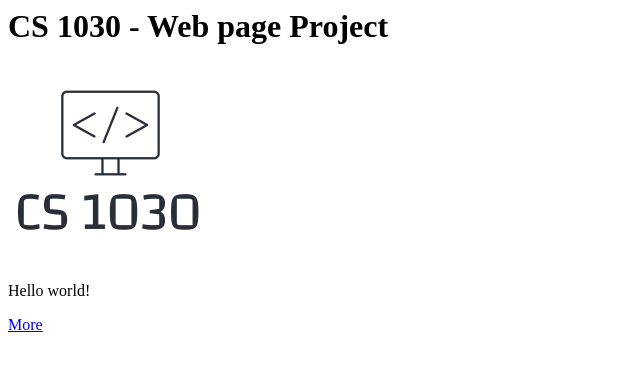
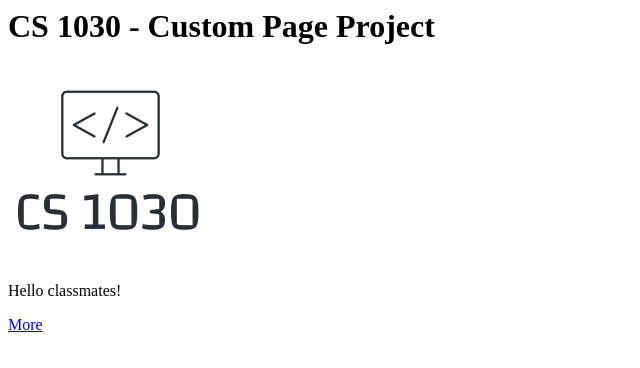
Before and after one commit to dnjugunaCS/In-Class-Project, a plain HTML site: page index.html in a window 1280 px wide. Shown: the whole page, without its empty margins (0-640 px from the left). Drawn offline with Linux system fonts and the light colour scheme.

Commit message:
Update index.html

```diff
--- a/index.html
+++ b/index.html
@@ -2,13 +2,13 @@
   <head>
     <title>CS 1030 Web Page Project</title>
     <!-- Replace the content in the following line with your name. -->
-    <meta name="author" content="REPLACE WITH YOUR NAME">
+    <meta name="author" content="Damian Nju">
   </head>
   <body>
     <!-- Replace the lines in this body with your content. -->
-    <h1>CS 1030 - Web page Project</h1>
+    <h1>CS 1030 - Custom Page Project</h1>
     <img src="logo.png">
-    <p>Hello world!</p>
+    <p>Hello classmates!</p>
     <p><a href="secondpage.html">More</a></p>
   </body>
 </html>
```
